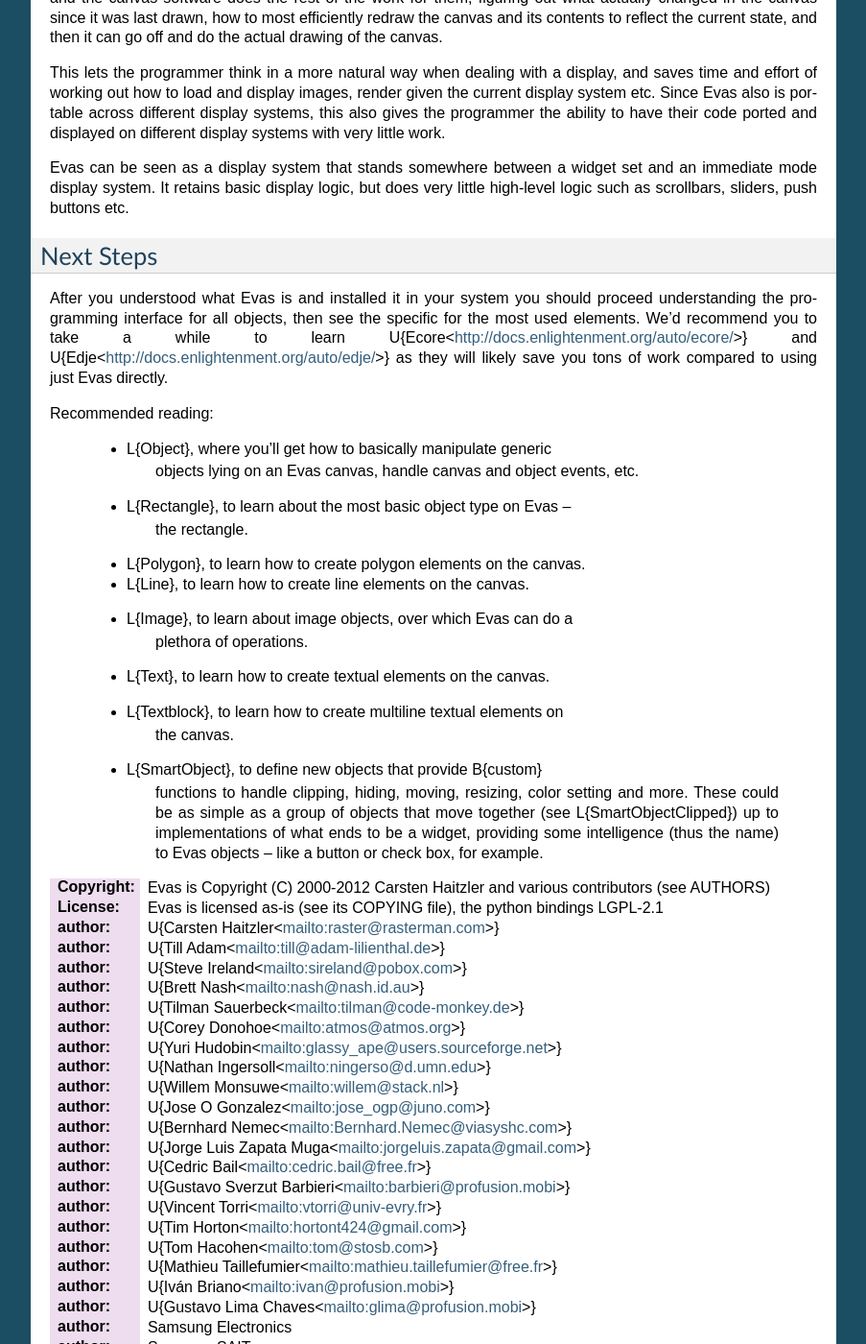
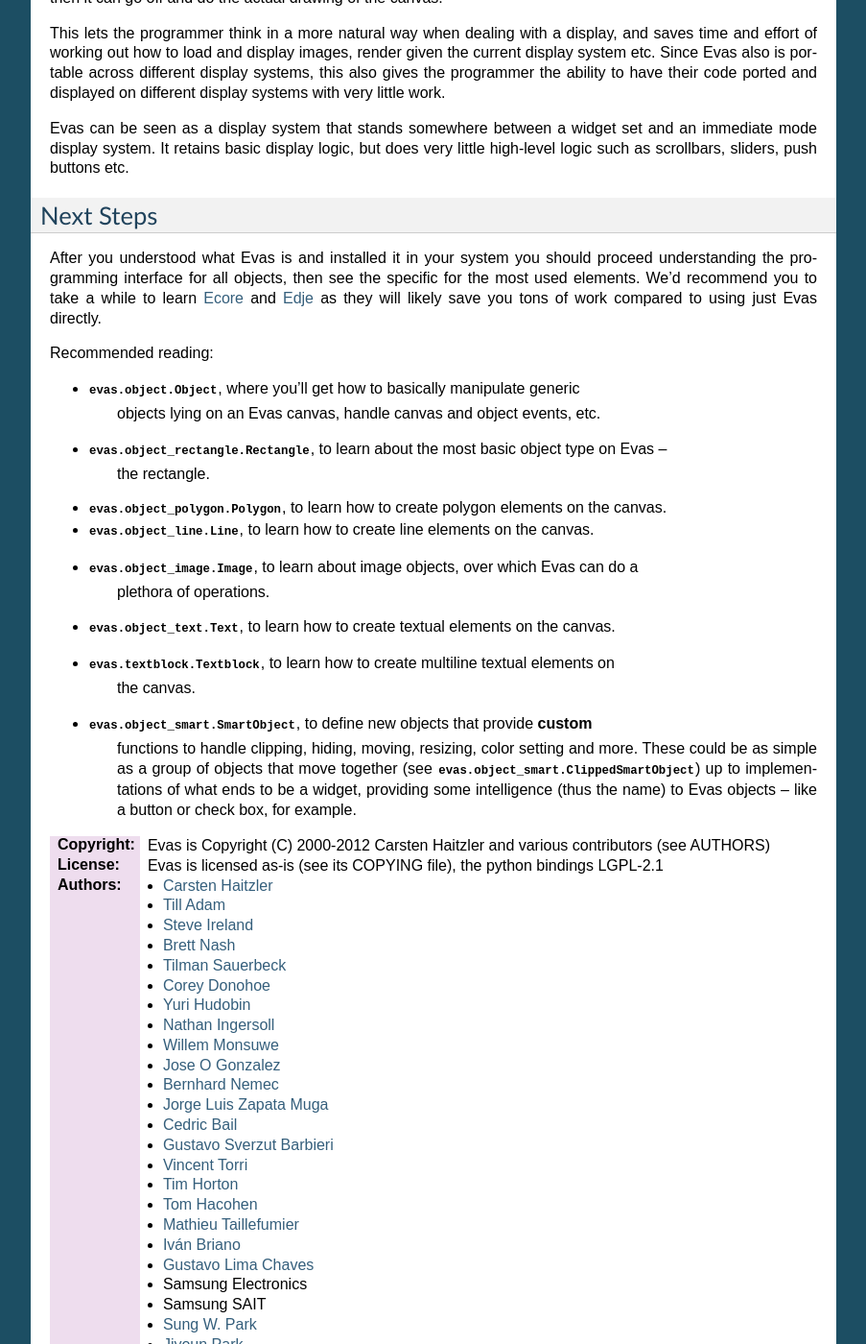
Before and after one commit to kaihu/efl-py, a Sphinx documentation site: the page built from python-evas/doc/index.rst, in a window 1280 px wide and 1400 px high, scrolled down 2252 px. Shown: the whole window at 96% size, without its empty margins (198-1101 px from the left). Built offline with Sphinx 7.4.7, drawn with Linux system fonts in a browser that asks for light colours; some of the changed text lies outside the part shown.

```diff
--- a/python-evas/doc/conf.py
+++ b/python-evas/doc/conf.py
@@ -16,7 +16,8 @@
 # If extensions (or modules to document with autodoc) are in another directory,
 # add these directories to sys.path here. If the directory is relative to the
 # documentation root, use os.path.abspath to make it absolute, like shown here.
-#sys.path.insert(0, os.path.abspath('.'))
+sys.path.insert(0, os.path.abspath('../build/lib.linux-i686-2.7'))
+#sys.path.insert(0, os.path.abspath('../build/lib.linux-i686-3.2'))
 
 # -- General configuration -----------------------------------------------------
 
@@ -27,7 +28,8 @@
 # coming with Sphinx (named 'sphinx.ext.*') or your custom ones.
 extensions = ['sphinx.ext.autodoc', 'sphinx.ext.viewcode']
 
-autodoc_default_flags = ['members', 'undoc-members', 'inherited-members', 'show-inheritance']
+autodoc_default_flags = ['members', 'inherited-members', 'show-inheritance']
+autoclass_content = "both"
 
 # Add any paths that contain templates here, relative to this directory.
 templates_path = ['_templates']
--- a/python-evas/doc/index.rst
+++ b/python-evas/doc/index.rst
@@ -29,7 +29,7 @@
 -----------------
 
 Evas is not a widget set or widget toolkit, however it is their base. See
-U{Elementary<http://docs.enlightenment.org/auto/elementary/>} for a toolkit
+`Elementary <http://docs.enlightenment.org/auto/elementary/>`_ for a toolkit
 based on Evas, Edje, Ecore and other Enlightenment technologies.
 
 It is not dependent or aware of main loops, input or output systems. Input
@@ -38,7 +38,7 @@
 drawing the pixels and reporting to the user the areas that were changed. Of
 course these operations are quite common and thus they are ready to use in
 Ecore, particularly in
-U{Ecore_Evas<http://docs.enlightenment.org/auto/ecore/>}.
+`Ecore_Evas <http://docs.enlightenment.org/auto/ecore/>`_.
 
 
 How does Evas work?
@@ -169,72 +169,73 @@
 should proceed understanding the programming interface for all
 objects, then see the specific for the most used elements. We'd
 recommend you to take a while to learn
-U{Ecore<http://docs.enlightenment.org/auto/ecore/>} and
-U{Edje<http://docs.enlightenment.org/auto/edje/>} as they will likely save
+`Ecore <http://docs.enlightenment.org/auto/ecore/>`_ and
+`Edje <http://docs.enlightenment.org/auto/edje/>`_ as they will likely save
 you tons of work compared to using just Evas directly.
 
 Recommended reading:
 
-    - L{Object}, where you'll get how to basically manipulate generic
-        objects lying on an Evas canvas, handle canvas and object events, etc.
-    - L{Rectangle}, to learn about the most basic object type on Evas --
-        the rectangle.
-    - L{Polygon}, to learn how to create polygon elements on the canvas.
-    - L{Line}, to learn how to create line elements on the canvas.
-    - L{Image}, to learn about image objects, over which Evas can do a
-        plethora of operations.
-    - L{Text}, to learn how to create textual elements on the canvas.
-    - L{Textblock}, to learn how to create multiline textual elements on
-        the canvas.
-    - L{SmartObject}, to define new objects that provide B{custom}
-        functions to handle clipping, hiding, moving, resizing, color
-        setting and more. These could be as simple as a group of objects
-        that move together (see L{SmartObjectClipped}) up to
-        implementations of what ends to be a widget, providing some
-        intelligence (thus the name) to Evas objects -- like a button or
-        check box, for example.
+- :py:class:`evas.object.Object`, where you'll get how to basically manipulate generic
+    objects lying on an Evas canvas, handle canvas and object events, etc.
+- :py:class:`evas.object_rectangle.Rectangle`, to learn about the most basic object type on Evas --
+    the rectangle.
+- :py:class:`evas.object_polygon.Polygon`, to learn how to create polygon elements on the canvas.
+- :py:class:`evas.object_line.Line`, to learn how to create line elements on the canvas.
+- :py:class:`evas.object_image.Image`, to learn about image objects, over which Evas can do a
+    plethora of operations.
+- :py:class:`evas.object_text.Text`, to learn how to create textual elements on the canvas.
+- :py:class:`evas.textblock.Textblock`, to learn how to create multiline textual elements on
+    the canvas.
+- :py:class:`evas.object_smart.SmartObject`, to define new objects that provide **custom**
+    functions to handle clipping, hiding, moving, resizing, color
+    setting and more. These could be as simple as a group of objects
+    that move together (see :py:class:`evas.object_smart.ClippedSmartObject`) up to
+    implementations of what ends to be a widget, providing some
+    intelligence (thus the name) to Evas objects -- like a button or
+    check box, for example.
 
 :Copyright: Evas is Copyright (C) 2000-2012 Carsten Haitzler and various contributors (see AUTHORS)
 
 :License: Evas is licensed as-is (see its COPYING file), the python bindings LGPL-2.1
 
-:author: U{Carsten Haitzler<mailto:raster@rasterman.com>}
-:author: U{Till Adam<mailto:till@adam-lilienthal.de>}
-:author: U{Steve Ireland<mailto:sireland@pobox.com>}
-:author: U{Brett Nash<mailto:nash@nash.id.au>}
-:author: U{Tilman Sauerbeck<mailto:tilman@code-monkey.de>}
-:author: U{Corey Donohoe<mailto:atmos@atmos.org>}
-:author: U{Yuri Hudobin<mailto:glassy_ape@users.sourceforge.net>}
-:author: U{Nathan Ingersoll<mailto:ningerso@d.umn.edu>}
-:author: U{Willem Monsuwe<mailto:willem@stack.nl>}
-:author: U{Jose O Gonzalez<mailto:jose_ogp@juno.com>}
-:author: U{Bernhard Nemec<mailto:Bernhard.Nemec@viasyshc.com>}
-:author: U{Jorge Luis Zapata Muga<mailto:jorgeluis.zapata@gmail.com>}
-:author: U{Cedric Bail<mailto:cedric.bail@free.fr>}
-:author: U{Gustavo Sverzut Barbieri<mailto:barbieri@profusion.mobi>}
-:author: U{Vincent Torri<mailto:vtorri@univ-evry.fr>}
-:author: U{Tim Horton<mailto:hortont424@gmail.com>}
-:author: U{Tom Hacohen<mailto:tom@stosb.com>}
-:author: U{Mathieu Taillefumier<mailto:mathieu.taillefumier@free.fr>}
-:author: U{Iván Briano<mailto:ivan@profusion.mobi>}
-:author: U{Gustavo Lima Chaves<mailto:glima@profusion.mobi>}
-:author: Samsung Electronics
-:author: Samsung SAIT
-:author: U{Sung W. Park<mailto:sungwoo@gmail.com>}
-:author: U{Jiyoun Park<mailto:jy0703.park@samsung.com>}
-:author: U{Myoungwoon Roy Kim(roy_kim) <mailto:myoungwoon.kim@samsung.com>} (U{alt<mailto:myoungwoon@gmail.com>})
-:author: U{Thierry el Borgi<mailto:thierry@substantiel.fr>}
-:author: U{Shilpa Singh<mailto:shilpa.singh@samsung.com>} (U{alt<mailto:shilpasingh.o@gmail.com>})
-:author: U{ChunEon Park<mailto:hermet@hermet.pe.kr>}
-:author: U{Christopher 'devilhorns' Michael<mailto:cpmichael1@comcast.net>}
-:author: U{Seungsoo Woo<mailto:om101.woo@samsung.com>}
-:author: U{Youness Alaoui<mailto:kakaroto@kakaroto.homelinux.net>}
-:author: U{Jim Kukunas<mailto:james.t.kukunas@linux.intel.com>}
-:author: U{Nicolas Aguirre<mailto:aguirre.nicolas@gmail.com>}
-:author: U{Rafal Krypa<mailto:r.krypa@samsung.com>}
-:author: U{Hyoyoung Chang<mailto:hyoyoung@gmail.com>}
-:author: U{Jérôme Pinot<mailto:ngc891@gmail.com>}
-:author: U{Rafael Antognolli<mailto:antognolli@profusion.mobi>}
+:Authors:
+    - `Carsten Haitzler <mailto:raster@rasterman.com>`_
+    - `Till Adam <mailto:till@adam-lilienthal.de>`_
+    - `Steve Ireland <mailto:sireland@pobox.com>`_
+    - `Brett Nash <mailto:nash@nash.id.au>`_
+    - `Tilman Sauerbeck <mailto:tilman@code-monkey.de>`_
+    - `Corey Donohoe <mailto:atmos@atmos.org>`_
+    - `Yuri Hudobin <mailto:glassy_ape@users.sourceforge.net>`_
+    - `Nathan Ingersoll <mailto:ningerso@d.umn.edu>`_
+    - `Willem Monsuwe <mailto:willem@stack.nl>`_
+    - `Jose O Gonzalez <mailto:jose_ogp@juno.com>`_
+    - `Bernhard Nemec <mailto:Bernhard.Nemec@viasyshc.com>`_
+    - `Jorge Luis Zapata Muga <mailto:jorgeluis.zapata@gmail.com>`_
+    - `Cedric Bail <mailto:cedric.bail@free.fr>`_
+    - `Gustavo Sverzut Barbieri <mailto:barbieri@profusion.mobi>`_
+    - `Vincent Torri <mailto:vtorri@univ-evry.fr>`_
+    - `Tim Horton <mailto:hortont424@gmail.com>`_
+    - `Tom Hacohen <mailto:tom@stosb.com>`_
+    - `Mathieu Taillefumier <mailto:mathieu.taillefumier@free.fr>`_
+    - `Iván Briano <mailto:ivan@profusion.mobi>`_
+    - `Gustavo Lima Chaves <mailto:glima@profusion.mobi>`_
+    - Samsung Electronics
+    - Samsung SAIT
+    - `Sung W. Park <mailto:sungwoo@gmail.com>`_
+    - `Jiyoun Park <mailto:jy0703.park@samsung.com>`_
+    - `Myoungwoon Roy Kim(roy_kim) <mailto:myoungwoon.kim@samsung.com>`_ (`alt <mailto:myoungwoon@gmail.com>`_)
+    - `Thierry el Borgi <mailto:thierry@substantiel.fr>`_
+    - `Shilpa Singh <mailto:shilpa.singh@samsung.com>`_ (`alt <mailto:shilpasingh.o@gmail.com>`_)
+    - `ChunEon Park <mailto:hermet@hermet.pe.kr>`_
+    - `Christopher 'devilhorns' Michael <mailto:cpmichael1@comcast.net>`_
+    - `Seungsoo Woo <mailto:om101.woo@samsung.com>`_
+    - `Youness Alaoui <mailto:kakaroto@kakaroto.homelinux.net>`_
+    - `Jim Kukunas <mailto:james.t.kukunas@linux.intel.com>`_
+    - `Nicolas Aguirre <mailto:aguirre.nicolas@gmail.com>`_
+    - `Rafal Krypa <mailto:r.krypa@samsung.com>`_
+    - `Hyoyoung Chang <mailto:hyoyoung@gmail.com>`_
+    - `Jérôme Pinot <mailto:ngc891@gmail.com>`_
+    - `Rafael Antognolli <mailto:antognolli@profusion.mobi>`_
 
 :Contact: `Enlightenment developer mailing list <mailto:enlightenment-devel@lists.sourceforge.net>`_
 
```
Also changed, not shown: 13 other files.
